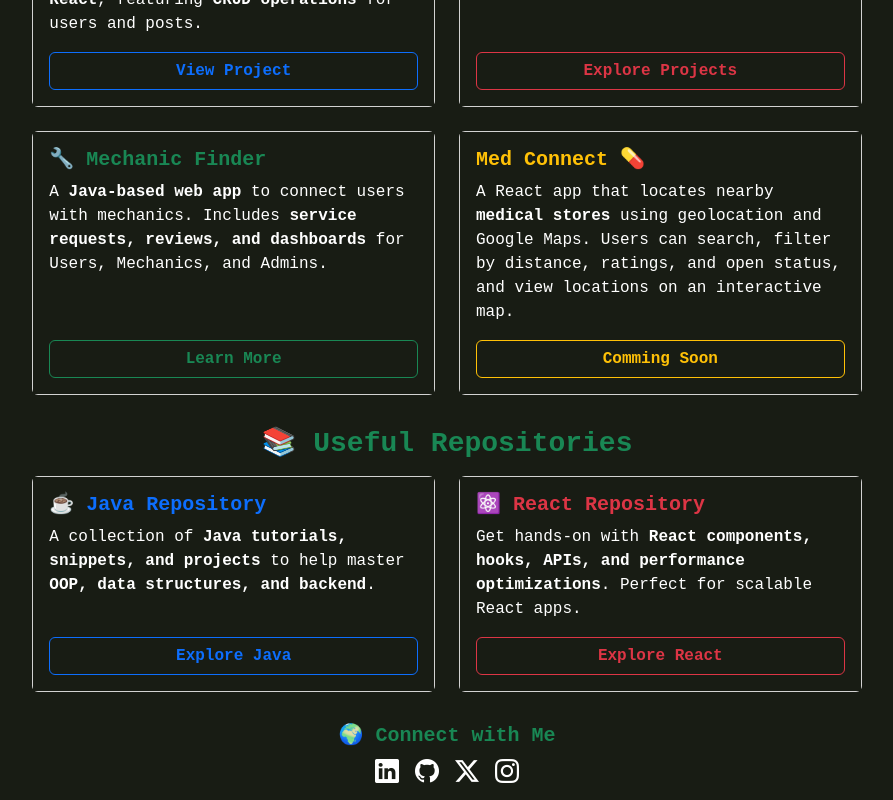
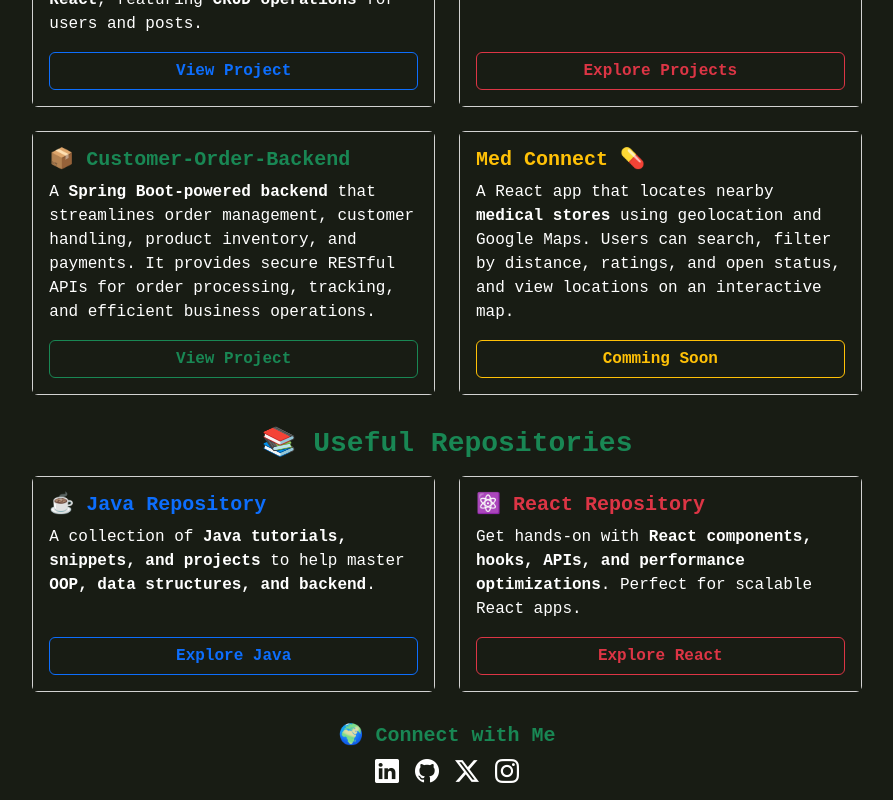
Before and after one commit to ruturajjadhav07/portfolio, a React (Vite) app: page / in a window 1280 px wide. Shown: the part 801-1601 px from the top of the page, without its empty margins (193-1086 px from the left). Built offline with nearby package versions, Linux system fonts and the light colour scheme.

Commit message:
added project backend

```diff
--- a/src/Components/Projects.jsx
+++ b/src/Components/Projects.jsx
@@ -42,12 +42,12 @@ const Projects = () => {
         <div className="col-md-6 col-sm-12 mb-4">
           <div className="card h-100">
             <div className="card-body d-flex flex-column">
-              <h5 className="card-title text-success fw-bold">🔧 Mechanic Finder</h5>
+              <h5 className="card-title text-success fw-bold">📦 Customer-Order-Backend</h5>
               <p className="card-text text-white">
-                A <strong>Java-based web app</strong> to connect users with mechanics. Includes <strong>service requests, reviews, and dashboards</strong> for Users, Mechanics, and Admins.
+              A <strong>Spring Boot-powered backend</strong> that streamlines order management, customer handling, product inventory, and payments. It provides secure RESTful APIs for order processing, tracking, and efficient business operations.
               </p>
-              <a href="https://github.com/ruturajjadhav07/E-Mechanic-Finder-" className="btn btn-outline-success mt-auto fw-bold">
-                Learn More
+              <a href="https://github.com/ruturajjadhav07/Customer-Order-Backend" className="btn btn-outline-success mt-auto fw-bold">
+                View Project
               </a>
             </div>
           </div>
```
Also changed, not shown: 1 other file (tests, documents, lock files or other folders).
